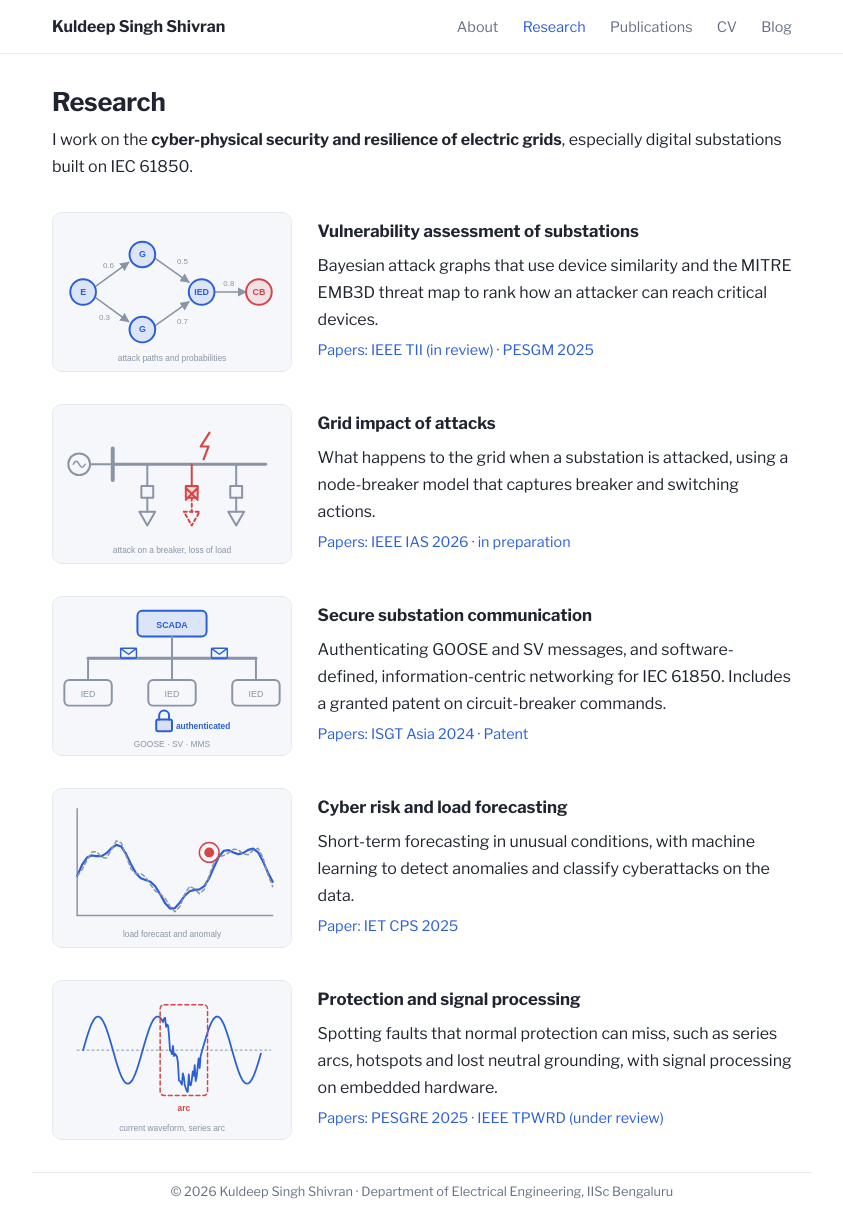
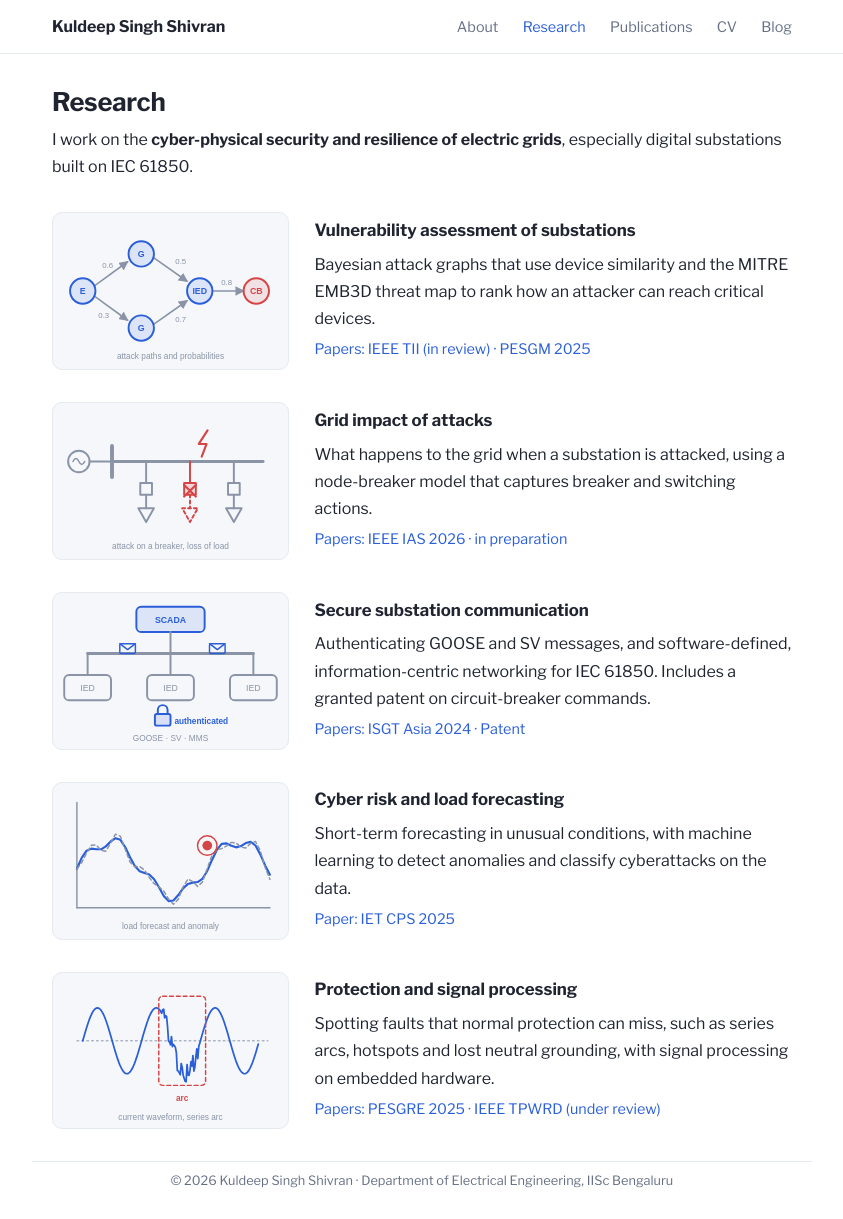
Before and after one commit to ksshivran/ksshivran.github.io, a Jekyll site: the page built from research.md, in a window 1280 px wide and 1219 px high. Shown: the whole window, without its empty margins (218-1061 px from the left). Built offline with Jekyll 4.4.1, drawn with Linux system fonts in a browser that asks for light colours.

Commit message:
add research page update

```diff
--- a/_layouts/default.html
+++ b/_layouts/default.html
@@ -9,7 +9,7 @@
   <link rel="preconnect" href="https://fonts.googleapis.com">
   <link rel="preconnect" href="https://fonts.gstatic.com" crossorigin>
   <link href="https://fonts.googleapis.com/css2?family=Fira+Code:wght@400;500;600&family=Libre+Franklin:ital,wght@0,400;0,500;0,600;0,700;1,400&display=swap" rel="stylesheet">
-  <link rel="stylesheet" href="/assets/style.css">
+  <link rel="stylesheet" href="/assets/style.css?v={{ site.time | date: '%Y%m%d%H%M%S' }}">
 
   <!-- Maths: write $$ ... $$ in any page or post. Remove this block to turn maths off. -->
   <script>
--- a/assets/style.css
+++ b/assets/style.css
@@ -112,7 +112,8 @@ nav a.active, nav a:hover { color: var(--accent); text-decoration: none; }
 
 /* ---------- Research page: a picture beside a short text, one block per theme ---------- */
 .theme { display: flex; gap: 1.6rem; align-items: center; margin: 2rem 0; }
-.theme img { flex: 0 0 240px; width: 240px; height: 160px; border: 1px solid var(--border); border-radius: 10px; background: var(--soft); }
+.theme img { flex: 0 0 32%; width: 32%; max-width: 240px; min-width: 96px; height: auto; aspect-ratio: 3 / 2;   /* shrinks with the screen */
+             border: 1px solid var(--border); border-radius: 10px; background: var(--soft); }
 .theme h2 { margin: 0 0 .4rem; padding: 0; border: 0; font-size: var(--fs-h3); }
 .theme p { margin: .3rem 0; }
 .related { font-size: var(--fs-sm); color: var(--muted); }
@@ -135,7 +136,6 @@ footer { margin-top: 3.5rem; padding-top: 1rem; padding-bottom: 2.5rem; border-t
   :root { --fs-h1: 1.4rem; --fs-h2: 1.12rem; }
   .pub-thumb { flex-basis: 88px; height: 64px; }
   .theme { gap: .9rem; align-items: flex-start; }                   /* keep the picture at the side on phones too */
-  .theme img { flex-basis: 110px; width: 110px; height: 73px; }
   .theme h2 { font-size: var(--fs-base); }
   .theme p { font-size: var(--fs-sm); }
 }
```
